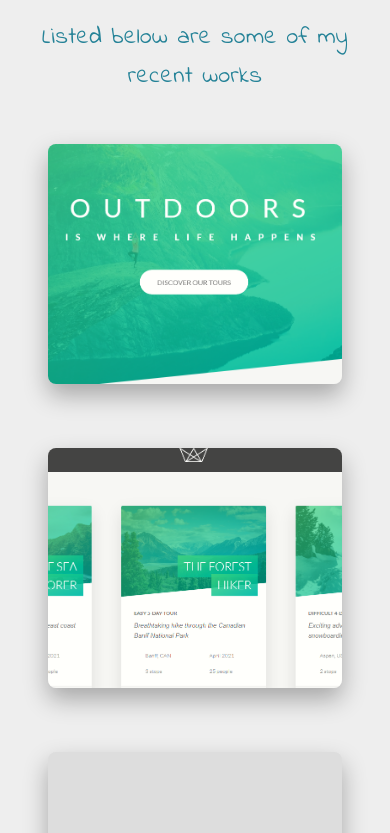
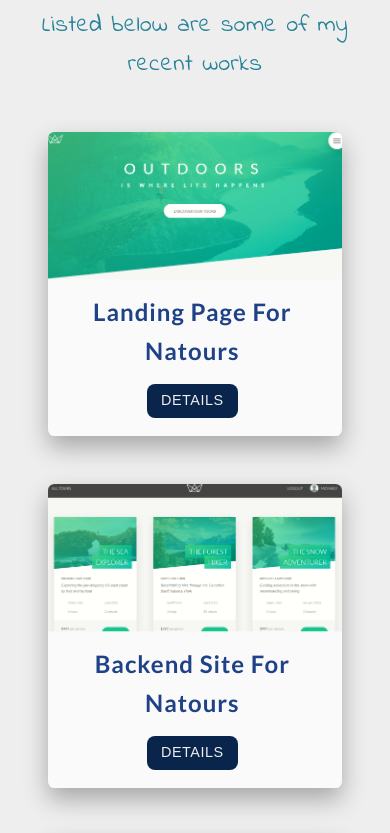
Before and after one commit to karuifeather/portfolio, a website: page public/index.html in a window 390 px wide. Shown: the part 980-1813 px from the top of the page. Drawn offline with Linux system fonts and the light colour scheme; a web font is replaced by a local one.

Commit message:
cards in projects 100% responsive

```diff
--- a/sass/components/_card.scss
+++ b/sass/components/_card.scss
@@ -86,3 +86,56 @@ $margin-details-left: 3rem;
     }
   }
 }
+
+// Respond to tab-port or anything below tab-port
+@media only screen and (max-width: 56.25em), only screen and (hover: none) {
+  .card {
+    height: 45rem;
+    border-radius: 0.8rem;
+    background-color: $color-grey-light-1;
+
+    &:hover &__image {
+      transform: scale(1.15);
+      filter: none;
+    }
+
+    &:hover &__details-box {
+      transform: none;
+    }
+
+    &__image {
+      height: 45%;
+      width: 90%;
+      transition: none;
+    }
+
+    &__details-box {
+      position: relative;
+      left: 0;
+      height: 50%;
+      width: 90%;
+      transition: none;
+      margin-top: 1rem;
+      margin-left: 1.2rem;
+      align-items: center;
+    }
+
+    &__details-title {
+      text-align: center;
+
+      span {
+        background-image: none;
+      }
+    }
+  }
+}
+
+@media only screen and (max-width: 37.5em), only screen and (hover: none) {
+  .card {
+    height: 38rem;
+
+    &__details-box {
+      margin-left: 0;
+    }
+  }
+}
--- a/sass/pages/_home.scss
+++ b/sass/pages/_home.scss
@@ -4,6 +4,14 @@
   background-color: $color-grey-light-3;
   padding: 8rem 4rem;
   text-align: center;
+
+  @include respond(tab-land) {
+    padding: 8rem 6rem;
+  }
+
+  @include respond(phone) {
+    padding: 6.5rem 4rem;
+  }
 
   display: flex;
   flex-direction: column;
@@ -18,6 +26,21 @@
     gap: 8rem 6rem;
 
     justify-items: center;
+
+    @include respond(tab-land) {
+      grid-template-columns: repeat(auto-fit, minmax(40rem, 1fr));
+      gap: 8rem;
+    }
+
+    @include respond(tab-port) {
+      grid-template-columns: repeat(auto-fit, minmax(25rem, 1fr));
+      gap: 6rem;
+    }
+
+    @include respond(phone) {
+      grid-template-columns: repeat(auto-fit, minmax(30rem, 1fr));
+      gap: 6rem;
+    }
   }
 
   &__btn {
```
Also changed, not shown: public/css/style.css, 1 other file.
